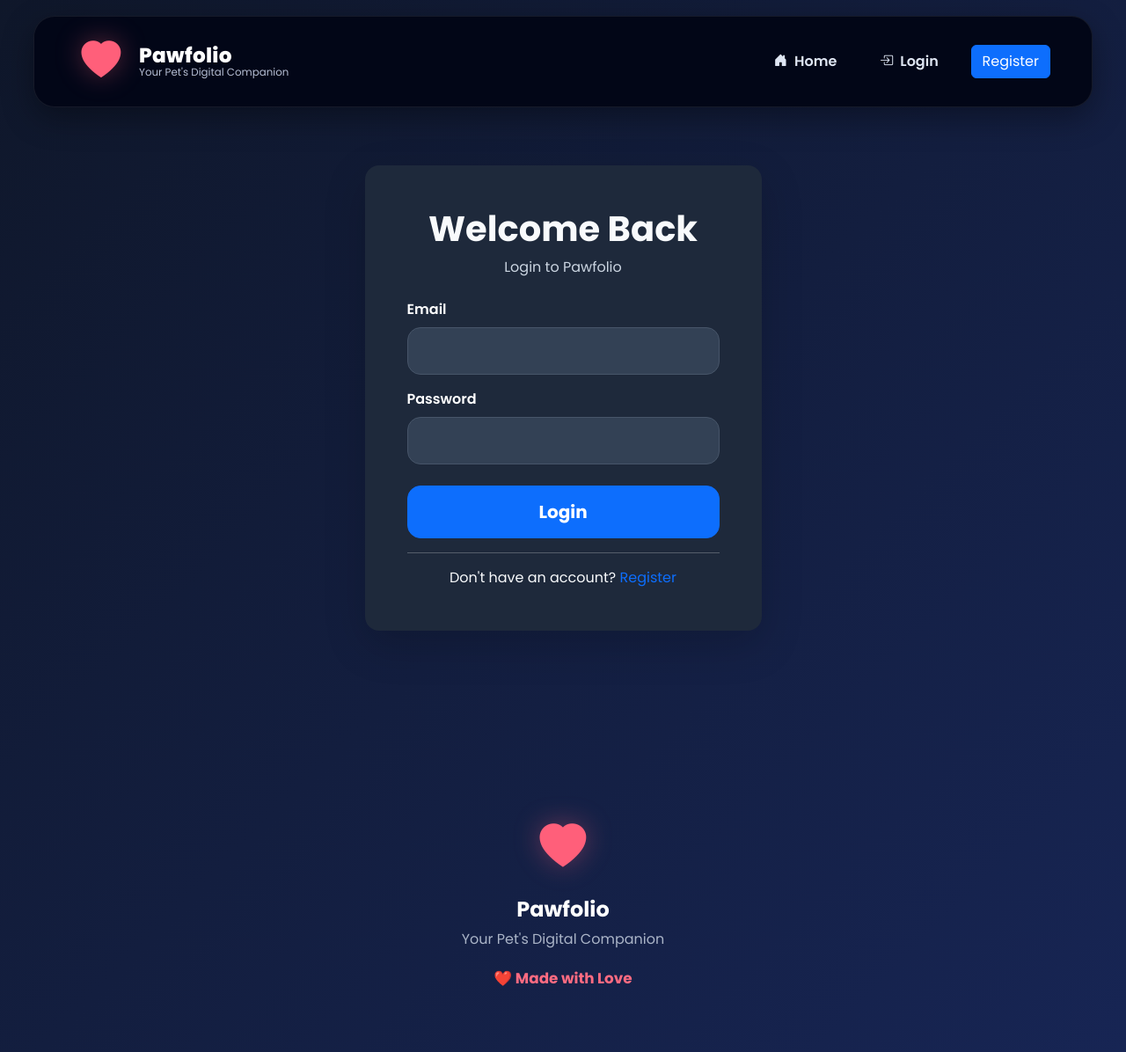
After one commit to rishikatoch/pawfolio, a Flask app: page /login in a window 1280 px wide. The commit adds this page. Shown: the whole page at 88% size. Run offline with Flask 3, Linux system fonts and the light colour scheme.

Commit message:
Add user authentication with Flask-Login

```diff
--- /dev/null
+++ b/app/forms.py
@@ -0,0 +1,35 @@
+from flask_wtf import FlaskForm
+
+from wtforms import StringField, PasswordField, SubmitField
+
+from wtforms.validators import DataRequired, Email, EqualTo, Length
+
+
+class RegisterForm(FlaskForm):
+
+    username = StringField(
+        "Username", validators=[DataRequired(), Length(min=3, max=20)]
+    )
+
+    email = StringField("Email", validators=[DataRequired(), Email()])
+
+    password = PasswordField("Password", validators=[DataRequired(), Length(min=6)])
+
+    confirm_password = PasswordField(
+        "Confirm Password",
+        validators=[
+            DataRequired(),
+            EqualTo("password", message="Passwords must match."),
+        ],
+    )
+
+    submit = SubmitField("Create Account")
+
+
+class LoginForm(FlaskForm):
+
+    email = StringField("Email", validators=[DataRequired(), Email()])
+
+    password = PasswordField("Password", validators=[DataRequired()])
+
+    submit = SubmitField("Login")
--- a/app/routes.py
+++ b/app/routes.py
@@ -1,12 +1,101 @@
-from flask import render_template, request, redirect, url_for
+from flask import (
+    render_template,
+    request,
+    redirect,
+    url_for,
+    flash,
+)
+
+from flask_login import (
+    login_user,
+    logout_user,
+    login_required,
+    current_user,
+)
+
 from app import app, db
-from app.models import Pet, Vaccination
+from app.models import User, Pet, Vaccination
+from app.forms import RegisterForm, LoginForm
 
 from werkzeug.utils import secure_filename
+
 import os
 
 
+@app.route("/register", methods=["GET", "POST"])
+def register():
+
+    if current_user.is_authenticated:
+        return redirect(url_for("home"))
+
+    form = RegisterForm()
+
+    if form.validate_on_submit():
+
+        existing_user = User.query.filter_by(email=form.email.data).first()
+
+        if existing_user:
+
+            flash("Email already registered.", "danger")
+
+            return redirect(url_for("register"))
+
+        user = User(
+            username=form.username.data,
+            email=form.email.data,
+        )
+
+        user.set_password(form.password.data)
+
+        db.session.add(user)
+
+        db.session.commit()
+
+        flash("Account created successfully. Please login.", "success")
+
+        return redirect(url_for("login"))
+
+    return render_template("register.html", form=form)
+
+
+@app.route("/login", methods=["GET", "POST"])
+def login():
+
+    if current_user.is_authenticated:
+        return redirect(url_for("home"))
+
+    form = LoginForm()
+
+    if form.validate_on_submit():
+
+        user = User.query.filter_by(email=form.email.data).first()
+
+        if user and user.check_password(form.password.data):
+
+            login_user(user)
+
+            flash("Welcome back!", "success")
+
+            return redirect(url_for("home"))
+
+        flash("Invalid email or password.", "danger")
+
+    return render_template("login.html", form=form)
+
+
+@app.route("/logout")
+@login_required
+def logout():
+
+    logout_user()
+
+    flash("Logged out successfully.", "info")
+
+    return redirect(url_for("login"))
+
+
 @app.route("/")
+@login_required
 def home():
 
     pets = Pet.query.all()
@@ -27,6 +116,7 @@ def home():
 
 
 @app.route("/pet/<int:id>")
+@login_required
 def pet_profile(id):
 
     pet = Pet.query.get_or_404(id)
@@ -35,8 +125,8 @@ def pet_profile(id):
 
 
 @app.route("/add-pet", methods=["GET", "POST"])
+@login_required
 def add_pet():
-
     if request.method == "POST":
 
         name = request.form.get("name", "").strip()
@@ -102,6 +192,7 @@ def add_pet():
 
 
 @app.route("/delete/<int:id>")
+@login_required
 def delete_pet(id):
 
     pet = Pet.query.get_or_404(id)
@@ -113,6 +204,7 @@ def delete_pet(id):
 
 
 @app.route("/edit/<int:id>", methods=["GET", "POST"])
+@login_required
 def edit_pet(id):
 
     pet = Pet.query.get_or_404(id)
@@ -151,6 +243,7 @@ def edit_pet(id):
 
 
 @app.route("/pet/<int:pet_id>/vaccination/add", methods=["GET", "POST"])
+@login_required
 def add_vaccination(pet_id):
 
     pet = Pet.query.get_or_404(pet_id)
@@ -175,6 +268,7 @@ def add_vaccination(pet_id):
 
 
 @app.route("/vaccination/<int:id>/delete")
+@login_required
 def delete_vaccination(id):
 
     vaccination = Vaccination.query.get_or_404(id)
@@ -188,6 +282,7 @@ def delete_vaccination(id):
 
 
 @app.route("/vaccination/<int:id>/edit", methods=["GET", "POST"])
+@login_required
 def edit_vaccination(id):
 
     vaccination = Vaccination.query.get_or_404(id)
--- a/app/templates/base.html
+++ b/app/templates/base.html
@@ -76,17 +76,59 @@
 
             </button>
 
-            <div class="collapse navbar-collapse" id="navbarNav">
-
             <ul class="navbar-nav ms-auto align-items-lg-center">
 
                 <li class="nav-item">
 
                     <a class="nav-link" href="{{ url_for('home') }}">
+                        <i class="bi bi-house-door-fill"></i>
+                        Home
+                    </a>
 
-                            <i class="bi bi-house-door-fill"></i>
+                </li>
 
-                            Home
+                {% if current_user.is_authenticated %}
+
+                <li class="nav-item">
+
+                    <a class="nav-link" href="{{ url_for('add_pet') }}">
+                        <i class="bi bi-plus-circle-fill"></i>
+                        Add Pet
+                    </a>
+
+                </li>
+
+                <li class="nav-item">
+
+                    <span class="nav-link">
+
+                        👋 {{ current_user.username }}
+
+                    </span>
+
+                </li>
+
+                <li class="nav-item">
+
+                    <a class="btn btn-danger ms-lg-2" href="{{ url_for('logout') }}">
+
+                        <i class="bi bi-box-arrow-right"></i>
+
+                        Logout
+
+                    </a>
+
+                </li>
+
+                {% else %}
+
+                <li class="nav-item">
+
+                    <a class="nav-link" href="{{ url_for('login') }}">
+
+                        <i class="bi bi-box-arrow-in-right"></i>
+
+                        Login
 
                     </a>
 
@@ -94,18 +136,17 @@
 
                 <li class="nav-item">
 
-                        <a class="nav-link" href="{{ url_for('add_pet') }}">
+                    <a class="btn btn-primary ms-lg-2" href="{{ url_for('register') }}">
 
-                            <i class="bi bi-plus-circle-fill"></i>
-
-                            Add Pet
+                        Register
 
                     </a>
 
                 </li>
 
+                {% endif %}
+
             </ul>
-
         </div>
 
         </div>
--- /dev/null
+++ b/app/templates/login.html
@@ -0,0 +1,83 @@
+{% extends "base.html" %}
+
+{% block content %}
+
+<div class="container py-5">
+
+    <div class="row justify-content-center">
+
+        <div class="col-lg-5">
+
+            <div class="card shadow-lg border-0 rounded-4">
+
+                <div class="card-body p-5">
+
+                    <div class="text-center mb-4">
+
+                        <h1 class="fw-bold">
+
+                            Welcome Back
+
+                        </h1>
+
+                        <p class="text-muted">
+
+                            Login to Pawfolio
+
+                        </p>
+
+                    </div>
+
+                    <form method="POST">
+
+                        {{ form.hidden_tag() }}
+
+                        <div class="mb-3">
+
+                            {{ form.email.label(class="form-label") }}
+
+                            {{ form.email(class="form-control") }}
+
+                        </div>
+
+                        <div class="mb-4">
+
+                            {{ form.password.label(class="form-label") }}
+
+                            {{ form.password(class="form-control") }}
+
+                        </div>
+
+                        <div class="d-grid">
+
+                            {{ form.submit(class="btn btn-primary btn-lg") }}
+
+                        </div>
+
+                    </form>
+
+                    <hr>
+
+                    <p class="text-center mb-0">
+
+                        Don't have an account?
+
+                        <a href="{{ url_for('register') }}">
+
+                            Register
+
+                        </a>
+
+                    </p>
+
+                </div>
+
+            </div>
+
+        </div>
+
+    </div>
+
+</div>
+
+{% endblock %}
```
Also changed, not shown: app/__init__.py (+45 -0 lines), app/models.py (+34 -9 lines), app/templates/register.html (added, +95 -0 lines), requirements.txt (+9 -11 lines), app/static/uploads/WhatsApp_Image_2026-07-14_at_10.13.05_PM.jpeg (added), app/static/uploads/WhatsApp_Image_2026-07-14_at_10.14.21_PM.jpeg (added). Lines whose indentation alone changed are shown as unchanged.
